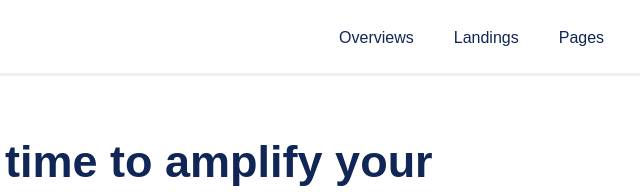
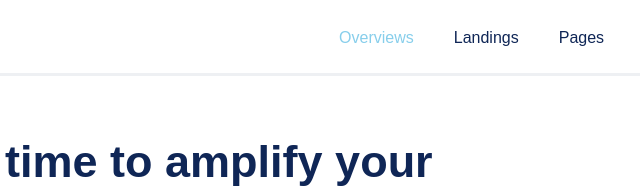
Before and after one commit to mdaiuburrahman/Class6_project1_13Oct, a plain HTML site: page index.html in a window 1280 px wide. In both pictures the pointer is over the link "Overviews". Shown: the top 195 px of the page, 459-1099 px from the left. Drawn offline with Linux system fonts and the light colour scheme.

Commit message:
Update style.css

```diff
--- a/css/style.css
+++ b/css/style.css
@@ -50,7 +50,9 @@ header{
     margin: 0 20px;
     display: inline-block;
 }
-
+.menu ul li a:hover{
+   color: #87ceeb
+}
 .menu ul li:last-child a{
     margin-right: 0;
 }
```
